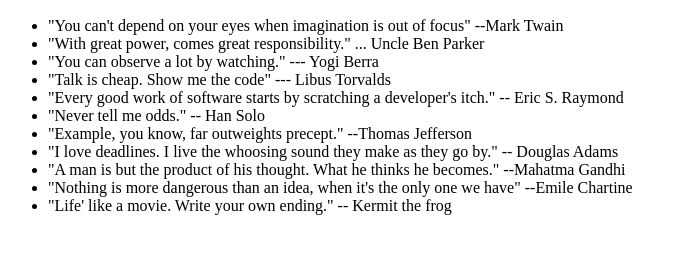
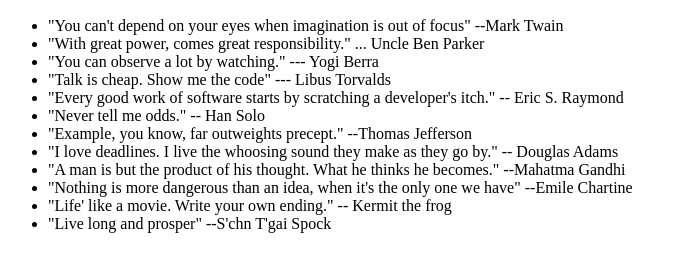
Before and after one commit to donato62/0main_openSAP_repo, a plain HTML site: page index.html in a window 1280 px wide. Shown: the part 110-382 px from the top of the page, without its empty margins (0-687 px from the left). Drawn offline with Linux system fonts and the light colour scheme.

Commit message:
added Spock quote

```diff
--- a/index.html
+++ b/index.html
@@ -20,6 +20,7 @@
 		<li>"A man is but the product of his thought. What he thinks he becomes." --Mahatma Gandhi</li>
 		<li>"Nothing is more dangerous than an idea, when it's the only one we have" --Emile Chartine</li>
 		<li>"Life' like a movie. Write your own ending." -- Kermit the frog</li>
+		<li>"Live long and prosper" --S'chn T'gai Spock</li>
 	</ul>
 </body>
 </html>
```
